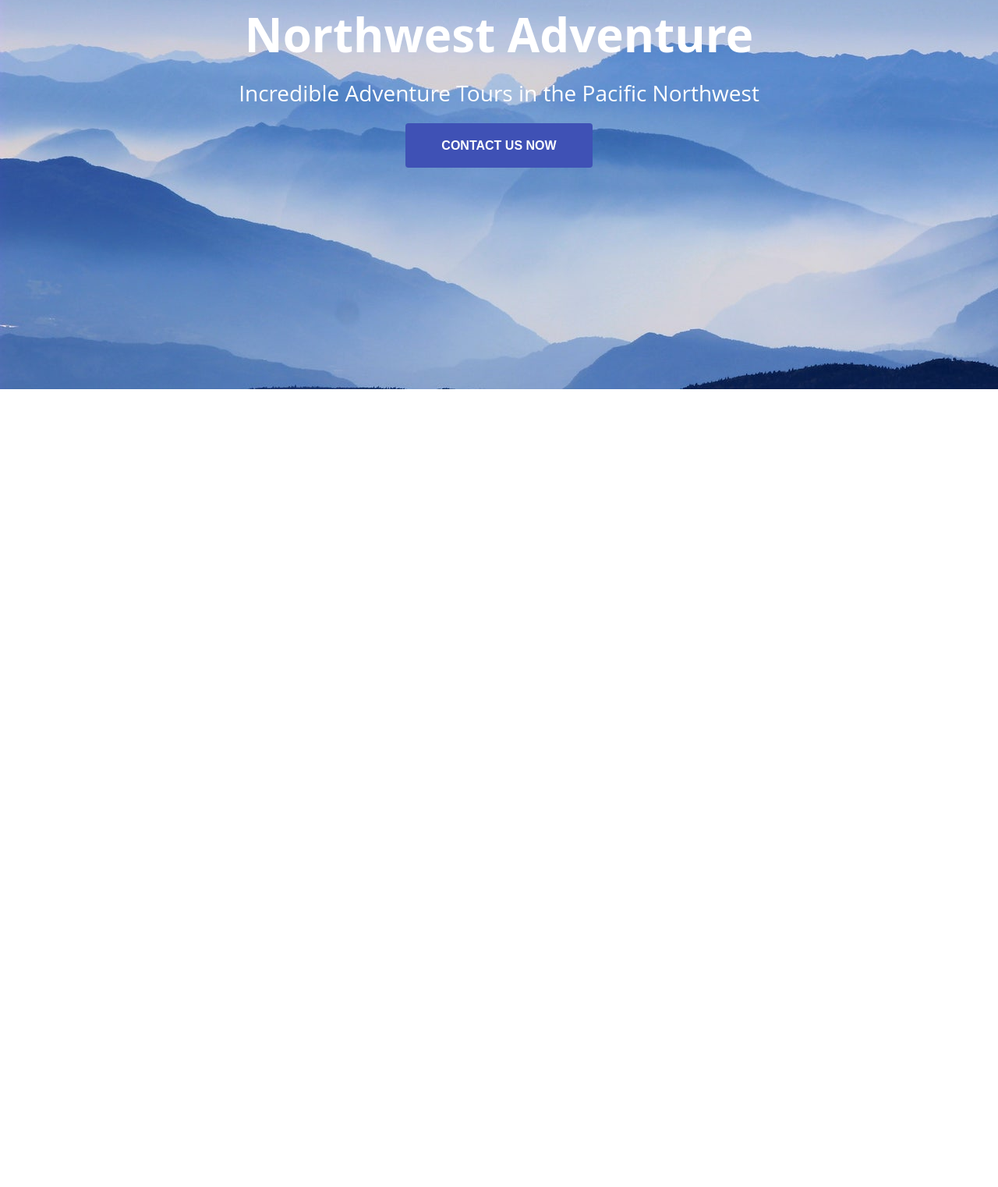
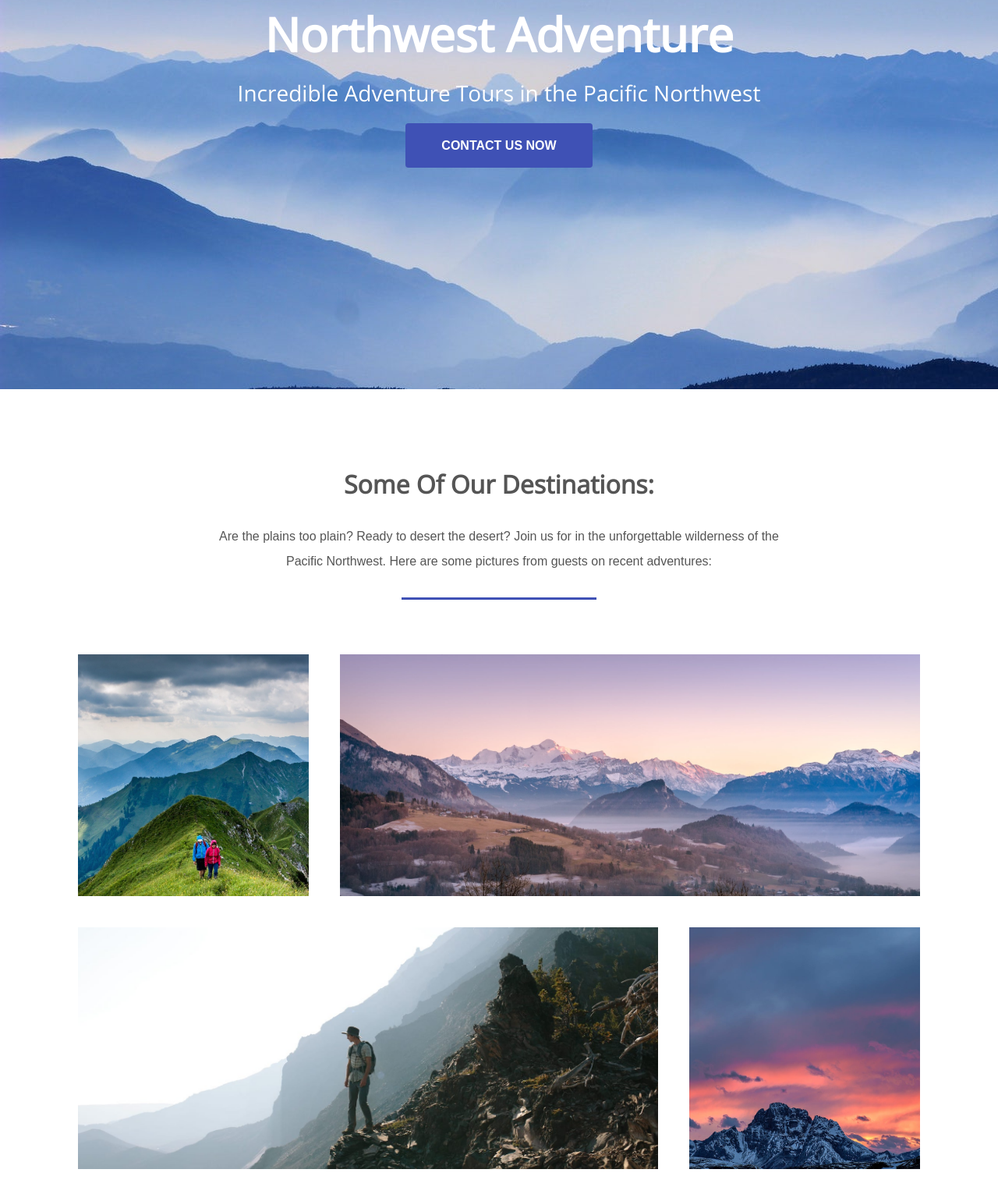
Before and after one commit to pat-knight/northwest-adventures, a plain HTML site: page assets/index.html in a window 1280 px wide. Shown: the part 301-1823 px from the top of the page at 78% size. Before the commit the page ends 800 px from the top, so only its background shows below. Drawn offline with nearby package versions, Linux system fonts and the light colour scheme.

Commit message:
section skeleton layout

```diff
--- a/assets/css/styles.css
+++ b/assets/css/styles.css
@@ -11,7 +11,7 @@ html {
     color: #555;
 }
 
-nav {
+ul, nav {
     list-style: none;
 }
 
@@ -123,3 +123,67 @@ header nav li {
         margin: 0;
     }
 }
+
+
+/* Grid Styles */
+
+
+.grid {
+    width: 100%;
+    display: flex;
+    flex-wrap: wrap;
+    justify-content: center;
+}
+
+hr {
+    width: 250px;
+    height: 3px;
+    background-color: #3f51b5;
+    border: 0;
+    margin-bottom: 50px;
+}
+
+section h3.title {
+    text-transform: capitalize;
+    font: bold 32px "Open Sans", sans-serif;
+    margin-bottom: 30px;
+    text-align: center;
+}
+
+section p {
+    max-width: 775px;
+    line-height: 2;
+    padding: 0 20px;
+    margin-bottom: 30px;
+    text-align: center;
+}
+
+.grid li {
+    height: 350px;
+    padding: 20px;
+    background-clip: content-box;
+    background-size: cover;
+    background-position: center;
+}
+
+.destinations .grid li.small {
+    flex-basis: 30%;
+}
+
+.destinations .grid li.large {
+    flex-basis: 70%;
+}
+
+.small-one {
+    background-image: url(../img/mountain1.jpg);
+}
+
+.large-one {
+    background-image: url(../img/mountain2.jpg);
+}
+.large-two {
+    background-image: url(../img/mountain3.jpg);
+}
+.small-four {
+    background-image: url(../img/mountain4.jpg);
+}
--- a/assets/index.html
+++ b/assets/index.html
@@ -5,6 +5,8 @@
     <meta name="viewport" content="width=device-width, initial-scale=1.0">
     <meta http-equiv="X-UA-Compatible" content="ie=edge">
     <title>Northwest Adventures</title>
+    <link href="https://fonts.googleapis.com/css?family=Open+Sans" rel="stylesheet">
+    <script src="https://use.fontawesome.com/dc9c325ceb.js"></script>
     <link rel="stylesheet" href="css/styles.css">
 </head>
 <body>
@@ -27,5 +29,47 @@
             <a href="#" class="btn">Contact Us Now</a>
         </div>
     </section>
+
+    <section class="destinations">
+        <h3 class="title">Some of our destinations:</h3>
+        <p>Are the plains too plain? Ready to desert the desert? Join us for in the unforgettable wilderness of the Pacific Northwest. Here are some pictures from guests on recent adventures:</p>
+        <hr>
+
+        <ul class="grid">
+            <li class="small small-one"></li>
+            <li class="large large-one"></li>
+            <li class="large large-two"></li>
+            <li class="small small-four"></li>
+        </ul>
+    </section>
+
+    <section class="packages">
+        <h3 class="title">Tour Packages</h3>
+        <p>We offer a variety of packages. From Puget Sound to Mount Hood and back again, we've got the perfect vacation for you.</p>
+        <hr>
+
+        <ul class="grid">
+            <li>
+                <i class="fa fa-compass fa-4x"></i>
+                <h4>Guided Trips</h4>
+                <p>Looking for that hidden gem the guidebooks won't tell you about? Tour with one of our experts to unlock the secrets of the Pacific Northwest.</p>
+            </li>
+            <li>
+                <i class="fa fa-camera-retro fa-4x"></i>
+                <h4>Photo Trips</h4>
+                <p>The Insta special. Come snap the natural beauty of the wilderness without all that annoying exercise. All your posts will be #nofilter.</p>
+            </li>
+            <li>
+                <i class="fa fa-bicycle fa-4x"></i>
+                <h4>Biking Trips</h4>
+                <p>If biking is more your speed, consider a guided tour through one of our majestic mountain or scenic forest paths.  We'll provide the bikes and Picanic Basket, Boo Boo.</p>
+            </li>
+            <li>
+                <i class="fa fa-flag-checkered fa-4x"></i>
+                <h4>Racing Trips</h4>
+                <p>Team up with a group of friends or test your own fortitude on mountain biking race to the summit.</p>
+            </li>
+        </ul>
+    </section>
 </body>
 </html>
```
